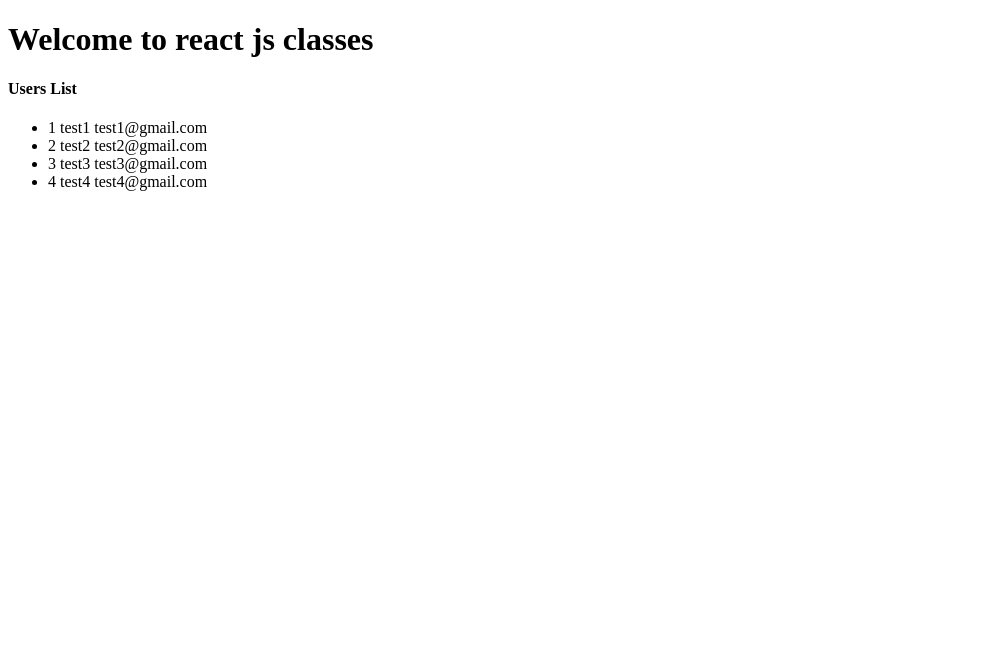
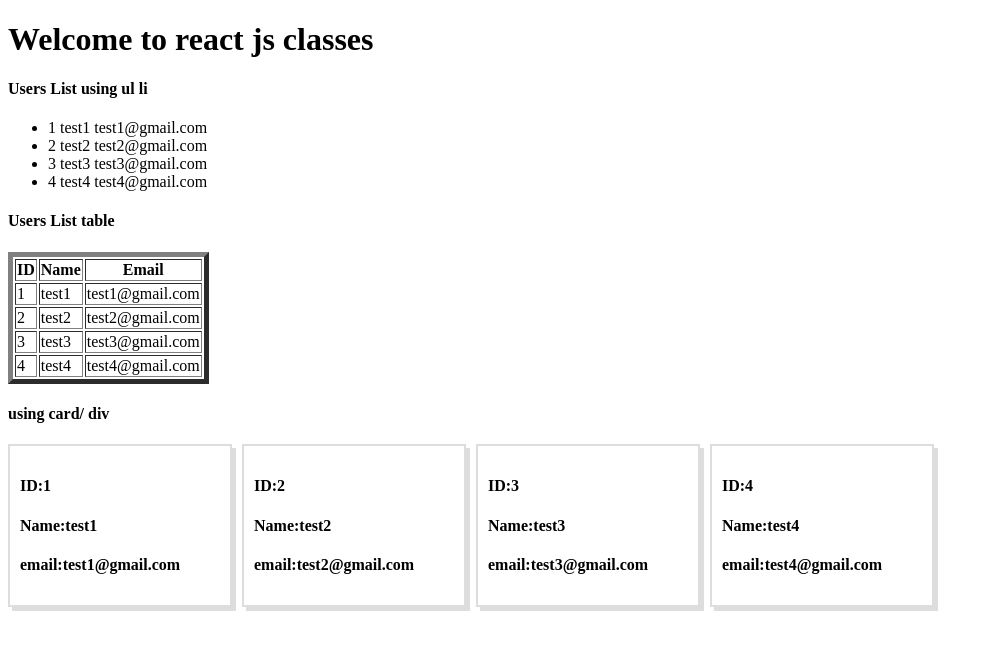
Before and after one commit to smishra1000/fsd-15-wfs, a React (Create React App) app in the folder react-session/reactjs-classes/: page / in a window 1280 px wide. Shown: the top 650 px of the page, without its empty margins (0-993 px from the left). Built offline with nearby package versions, Linux system fonts and the light colour scheme.

Commit message:
display list table div dynamicaly using map in react

```diff
--- a/react-session/reactjs-classes/src/Users.js
+++ b/react-session/reactjs-classes/src/Users.js
@@ -1,45 +1,87 @@
 import React from "react";
+import "./main.css"
 
-class Users extends React.Component{
-    constructor(){
+class Users extends React.Component {
+    constructor() {
         super();
         this.state = {
-            users:[
+            users: [
                 {
-                    id:1,
-                    name:"test1",
-                    email:"test1@gmail.com"
+                    id: 1,
+                    name: "test1",
+                    email: "test1@gmail.com"
                 },
                 {
-                    id:2,
-                    name:"test2",
-                    email:"test2@gmail.com"
+                    id: 2,
+                    name: "test2",
+                    email: "test2@gmail.com"
                 },
                 {
-                    id:3,
-                    name:"test3",
-                    email:"test3@gmail.com"
+                    id: 3,
+                    name: "test3",
+                    email: "test3@gmail.com"
                 },
                 {
-                    id:4,
-                    name:"test4",
-                    email:"test4@gmail.com"
+                    id: 4,
+                    name: "test4",
+                    email: "test4@gmail.com"
                 }
             ]
         }
     }
 
-    render(){
-        return(
+    render() {
+        return (
             <div>
-                <h4>Users List</h4>
-                <ul>
-                    {this.state.users.map((element,index)=>{
-                        return(
-                            <li>{element.id} {element.name} {element.email}</li>
-                        )
-                    })}
-                </ul>
+                <div>
+                    <h4>Users List using ul li</h4>
+                    <ul>
+                        {this.state.users.map((element, index) => {
+                            return (
+                                <li>{element.id} {element.name} {element.email}</li>
+                            )
+                        })}
+                    </ul>
+                </div>
+                <div>
+                    <h4>Users List table</h4>
+                    <table border={5}>
+                        <thead>
+                            <tr>
+                                <th>ID</th>
+                                <th>Name</th>
+                                <th>Email</th>
+                            </tr>
+                        </thead>
+                        <tbody>
+
+                            {this.state.users.map((element, index) => {
+                                return (
+                                    <tr>
+                                        <td>{element.id}</td>
+                                        <td>{element.name}</td>
+                                        <td>{element.email}</td>
+                                    </tr>
+                                )
+                            })}
+
+                        </tbody>
+                    </table>
+                </div>
+                <div>
+                    <h4>using card/ div</h4>
+                    <div className="card-container">
+                        {this.state.users.map((item, index) => {
+                            return (
+                                <div className="card">
+                                    <h4>ID:{item.id}</h4>
+                                    <h4>Name:{item.name}</h4>
+                                    <h4>email:{item.email}</h4>
+                                </div>
+                            )
+                        })}
+                    </div>
+                </div>
             </div>
         )
     }
--- /dev/null
+++ b/react-session/reactjs-classes/src/main.css
@@ -0,0 +1,14 @@
+.card-container{
+    display: flex;;
+    flex-direction: row;
+    flex-wrap: wrap;
+    gap:10px;
+}
+
+.card{
+    width:200px;
+    padding: 10px;
+    border: 2px solid #ddd;
+    box-shadow: 4px 4px #ddd;
+
+}
```
